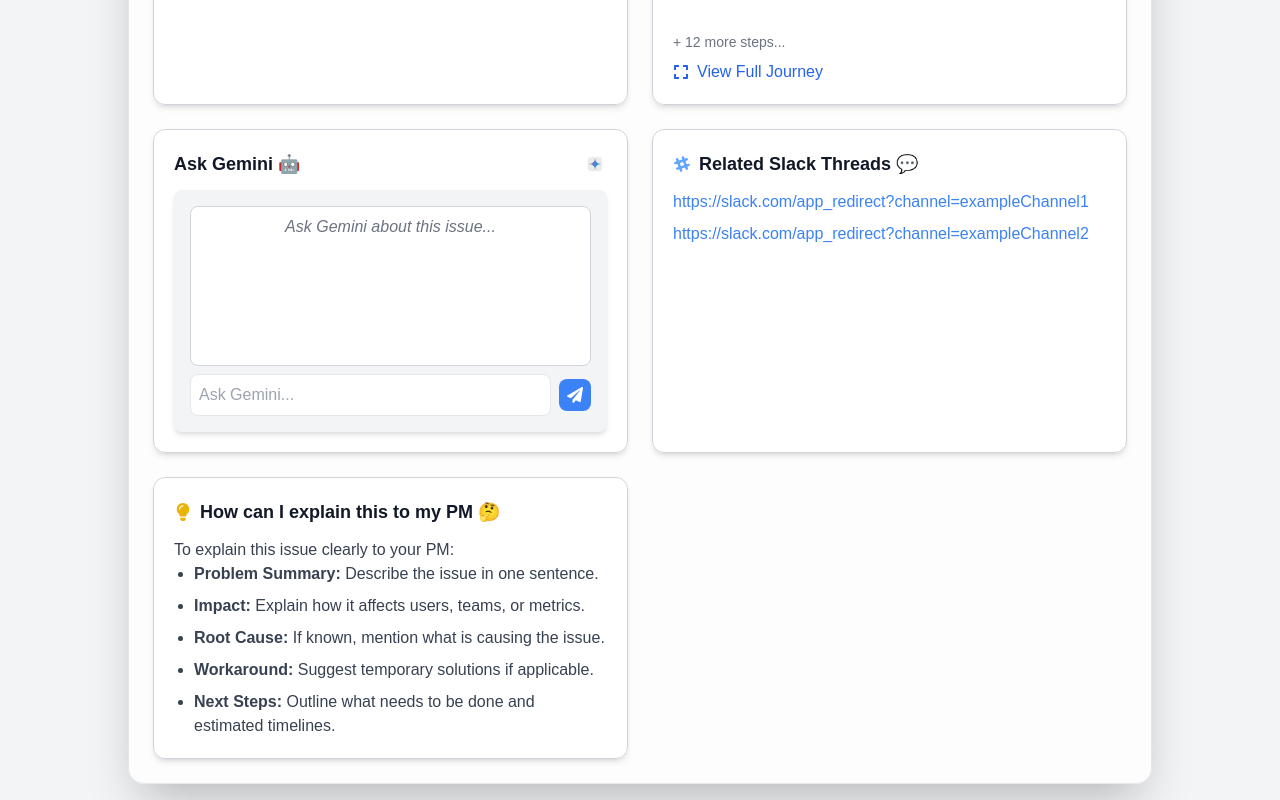
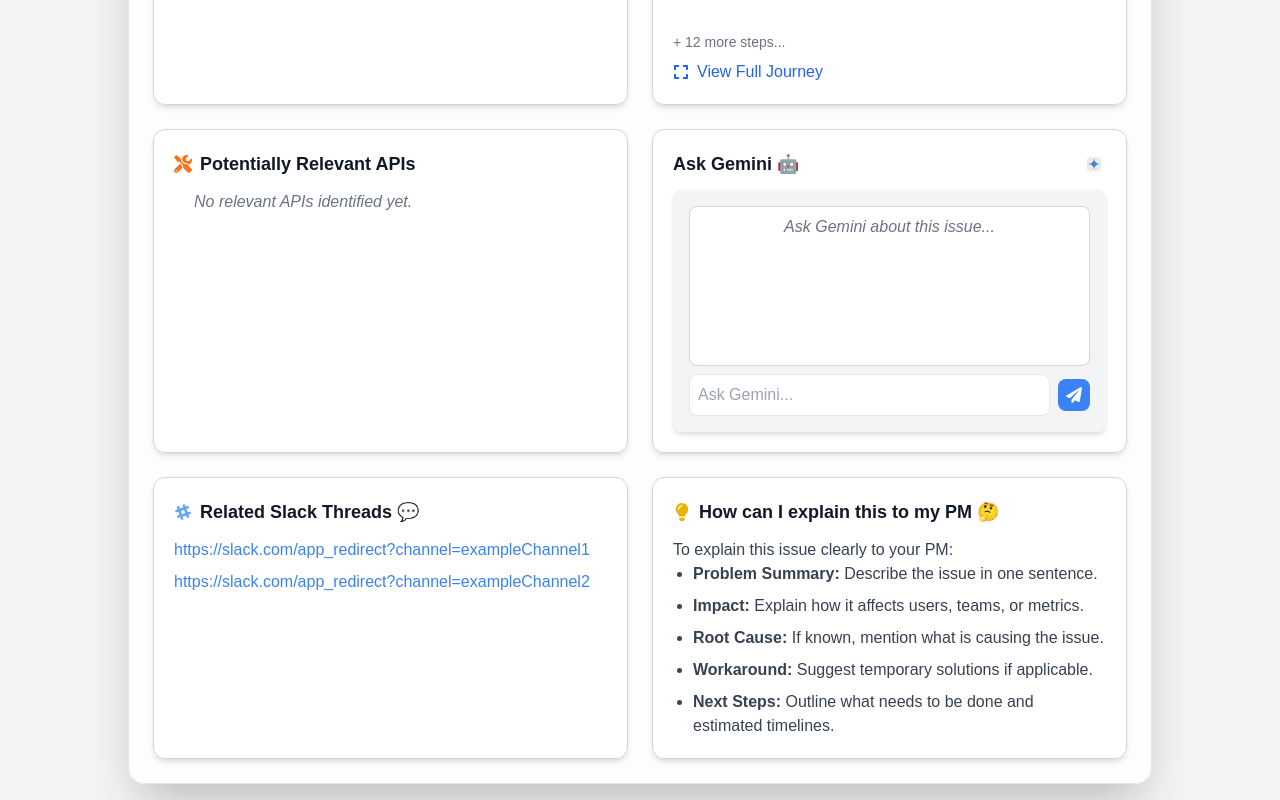
Before and after one commit to tyagivivek8/slackbot-website, a React (Create React App) app: page / in a window 1280 px wide. Shown: the part 942-1742 px from the top of the page. Built offline with nearby package versions, Linux system fonts and the light colour scheme.

Commit message:
Added "Relevant APIs"

```diff
--- a/src/components/IssueDetails.js
+++ b/src/components/IssueDetails.js
@@ -137,6 +137,17 @@
         </button>
       </SectionCard>
 
+      <SectionCard title="Potentially Relevant APIs" icon={<FaTools className="text-orange-500" />}>
+  <ul className="list-disc pl-5 text-gray-700 space-y-2">
+    {issue.relevantAPIs?.length > 0 ? (
+      issue.relevantAPIs.map((api, idx) => <li key={idx}>{api}</li>)
+    ) : (
+      <p className="italic text-gray-500">No relevant APIs identified yet.</p>
+    )}
+  </ul>
+</SectionCard>
+
+
       <SectionCard title="Ask Gemini 🤖" iconRight={geminiIcon}>
         <GeminiChatbot />
       </SectionCard>
```
